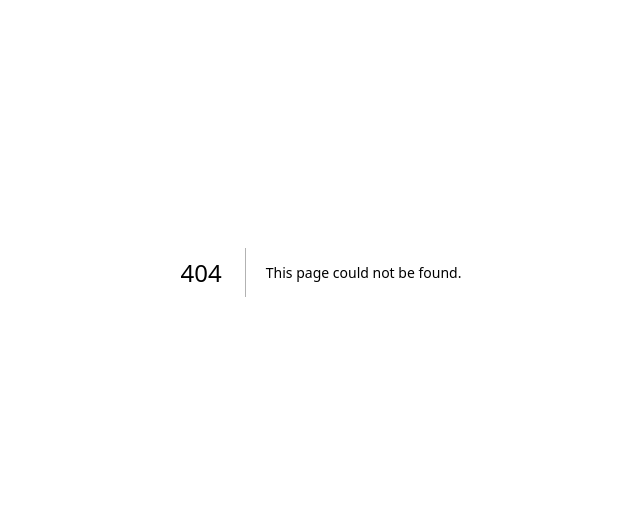
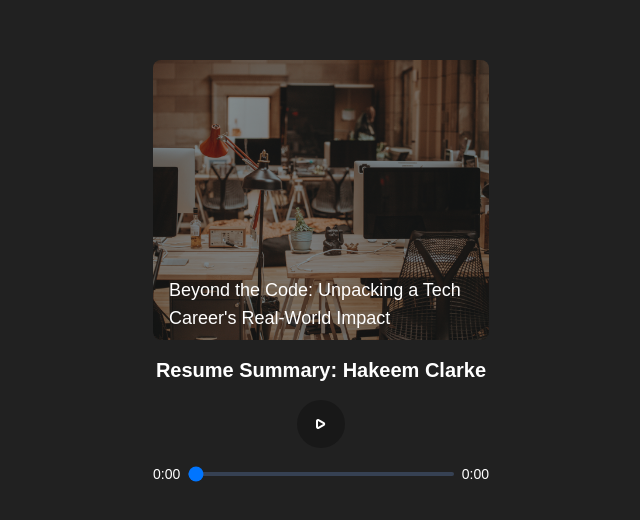
Before and after one commit to hakeem-jc/resume-summary, a Next.js app: page /temp in a window 1280 px wide. Before the commit this address had no page. Shown: the part 128-648 px from the top of the page, without its empty margins (319-959 px from the left). Built offline with nearby package versions, Linux system fonts and the light colour scheme.

Commit message:
feat: Attempt a minor redesign

```diff
--- /dev/null
+++ b/app/temp/page.tsx
@@ -0,0 +1,161 @@
+'use client';
+import { useState, useRef, useEffect } from 'react';
+
+export default function Temp() {
+  const [isPlaying, setIsPlaying] = useState<boolean>(false);
+  const [currentTime, setCurrentTime] = useState<number>(0);
+  const [duration, setDuration] = useState<number>(0);
+  const audioRef = useRef<HTMLAudioElement | null>(null);
+
+  useEffect(() => {
+    const audio = audioRef.current;
+    if (!audio) return;
+
+    const setAudioData = () => {
+      setDuration(audio.duration);
+      setCurrentTime(audio.currentTime);
+    };
+    const updateTime = () => setCurrentTime(audio.currentTime);
+    const handleEnded = () => {
+      setIsPlaying(false);
+      if (audio) audio.currentTime = 0;
+    };
+
+    audio.addEventListener('loadeddata', setAudioData);
+    audio.addEventListener('timeupdate', updateTime);
+    audio.addEventListener('ended', handleEnded);
+
+    return () => {
+      audio.removeEventListener('loadeddata', setAudioData);
+      audio.removeEventListener('timeupdate', updateTime);
+      audio.removeEventListener('ended', handleEnded);
+    };
+  }, []);
+
+  const togglePlay = () => {
+    const audio = audioRef.current;
+    if (!audio) return;
+
+    if (isPlaying) {
+      audio.pause();
+    } else {
+      audio.play();
+    }
+    setIsPlaying(!isPlaying);
+  };
+
+  const handleSeek = (e: React.ChangeEvent<HTMLInputElement>) => {
+    const audio = audioRef.current;
+    if (!audio) return;
+
+    const time = Number(e.target.value);
+    audio.currentTime = time;
+    setCurrentTime(time);
+  };
+
+  const formatTime = (time: number): string => {
+    const minutes = Math.floor(time / 60);
+    const seconds = Math.floor(time % 60)
+      .toString()
+      .padStart(2, '0');
+    return `${minutes}:${seconds}`;
+  };
+
+  return (
+    <main className="flex flex-col h-screen items-center justify-center overflow-hidden bg-[#212121] text-white">
+      {/* <nav className="bg-[#181818] w-full z-20 border-b border-gray-600">
+        <div className="max-w-screen-xl mx-auto flex items-center justify-between p-4">
+          <a
+            href="./"
+            className="flex items-center space-x-3 rtl:space-x-reverse"
+          >
+            <img className="rounded-lg w-10" src="logo.png" alt="logo" />
+          </a>
+        </div>
+      </nav> */}
+
+      {/* <div className="flex-grow flex items-center justify-center px-4"> */}
+        <div className="w-full max-w-sm p-6">
+          <figure className="relative w-full pb-4">
+            <img
+              className="rounded-lg opacity-50 w-full"
+              src="bg.png"
+              alt="Background image"
+            />
+            <figcaption className="absolute bottom-6 px-4 text-lg">
+              Beyond the Code: Unpacking a Tech Career's Real‑World Impact
+            </figcaption>
+          </figure>
+
+          <h1 className="text-xl font-semibold text-center mb-4">
+            Resume Summary: Hakeem Clarke
+          </h1>
+
+          <audio
+            ref={audioRef}
+            src="/resume-summary.wav"
+            preload="metadata"
+          />
+
+          <div className="flex items-center justify-center space-x-4 mb-4">
+            <button
+              onClick={togglePlay}
+              className="p-3 bg-[#181818] cursor-pointer rounded-full hover:bg-blue-500 focus:outline-none"
+            >
+              {isPlaying ? (
+                // pause icon
+                <svg
+                  xmlns="http://www.w3.org/2000/svg"
+                  className="h-6 w-6"
+                  fill="none"
+                  viewBox="0 0 24 24"
+                  stroke="currentColor"
+                >
+                  <path
+                    strokeLinecap="round"
+                    strokeLinejoin="round"
+                    strokeWidth={2}
+                    d="M10 9v6m4-6v6"
+                  />
+                </svg>
+              ) : (
+                // play icon
+                <svg
+                  xmlns="http://www.w3.org/2000/svg"
+                  className="h-6 w-6"
+                  fill="none"
+                  viewBox="0 0 24 24"
+                  stroke="currentColor"
+                >
+                  <path
+                    strokeLinecap="round"
+                    strokeLinejoin="round"
+                    strokeWidth={2}
+                    d="M14.752 11.168l-5.197-3.033A1 1 0 008 9v6a1 1 0 001.555.832l5.197-3.033a1 1 0 000-1.664z"
+                  />
+                </svg>
+              )}
+            </button>
+          </div>
+
+          <div className="flex items-center space-x-2">
+            <span className="text-sm">{formatTime(currentTime)}</span>
+            <input
+              type="range"
+              min={0}
+              max={duration}
+              value={currentTime}
+              onChange={handleSeek}
+              className="flex-1 h-1 rounded-lg appearance-none bg-gray-700 cursor-pointer"
+            />
+            <span className="text-sm">{formatTime(duration)}</span>
+          </div>
+        </div>
+      {/* </div> */}
+
+      {/* <footer className="bg-[#181818] w-full border-t border-gray-600 p-4 text-center">
+        <p className="text-sm text-gray-400">© 2025 Hakeem Clarke</p>
+      </footer> */}
+    </main>
+  );
+}
```
